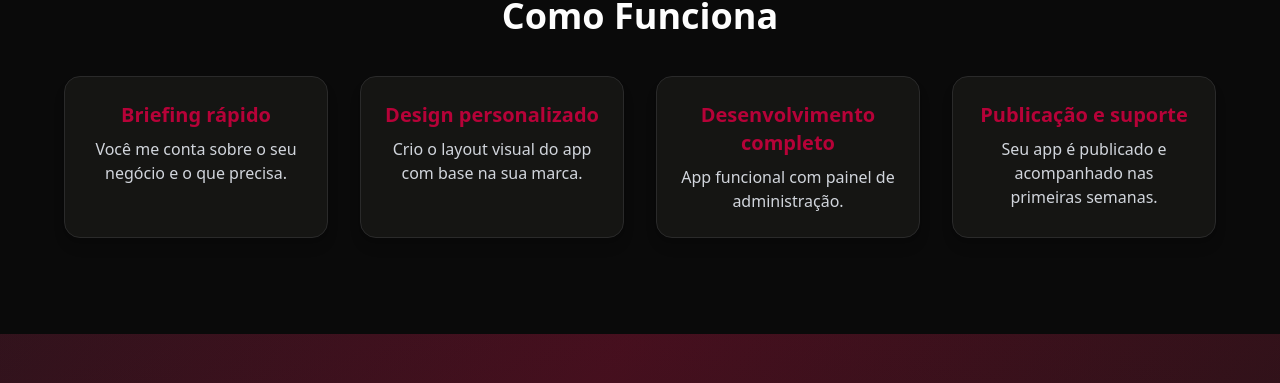
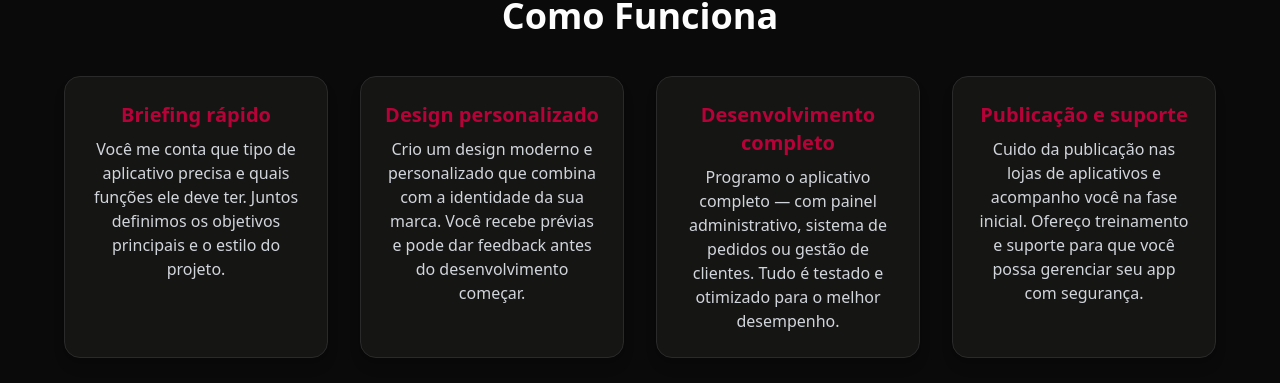
Before and after one commit to VieiraJefferson/Landing-brazuka, a Next.js app: page / in a window 1280 px wide. Shown: the part 900-1283 px from the top of the page. Built offline with nearby package versions, Linux system fonts and the light colour scheme.

Commit message:
fix text

```diff
--- a/components/HowItWorks.tsx
+++ b/components/HowItWorks.tsx
@@ -2,10 +2,14 @@
 import { motion } from "framer-motion";
 
 const steps = [
-  { title: "Briefing rápido", desc: "Você me conta sobre o seu negócio e o que precisa." },
-  { title: "Design personalizado", desc: "Crio o layout visual do app com base na sua marca." },
-  { title: "Desenvolvimento completo", desc: "App funcional com painel de administração." },
-  { title: "Publicação e suporte", desc: "Seu app é publicado e acompanhado nas primeiras semanas." },
+  { title: "Briefing rápido", desc: "Você me conta que tipo de aplicativo precisa e quais funções ele deve ter. Juntos definimos os objetivos principais e o estilo do projeto." },
+
+  { title: "Design personalizado", desc: " Crio um design moderno e personalizado que combina com a identidade da sua marca. Você recebe prévias e pode dar feedback antes do desenvolvimento começar." },
+
+  { title: "Desenvolvimento completo", desc: "Programo o aplicativo completo — com painel administrativo, sistema de pedidos ou gestão de clientes. Tudo é testado e otimizado para o melhor desempenho." },
+
+  { title: "Publicação e suporte", desc: "Cuido da publicação nas lojas de aplicativos e acompanho você na fase inicial. Ofereço treinamento e suporte para que você possa gerenciar seu app com segurança." },
+
 ];
 
 export default function HowItWorks() {
```
